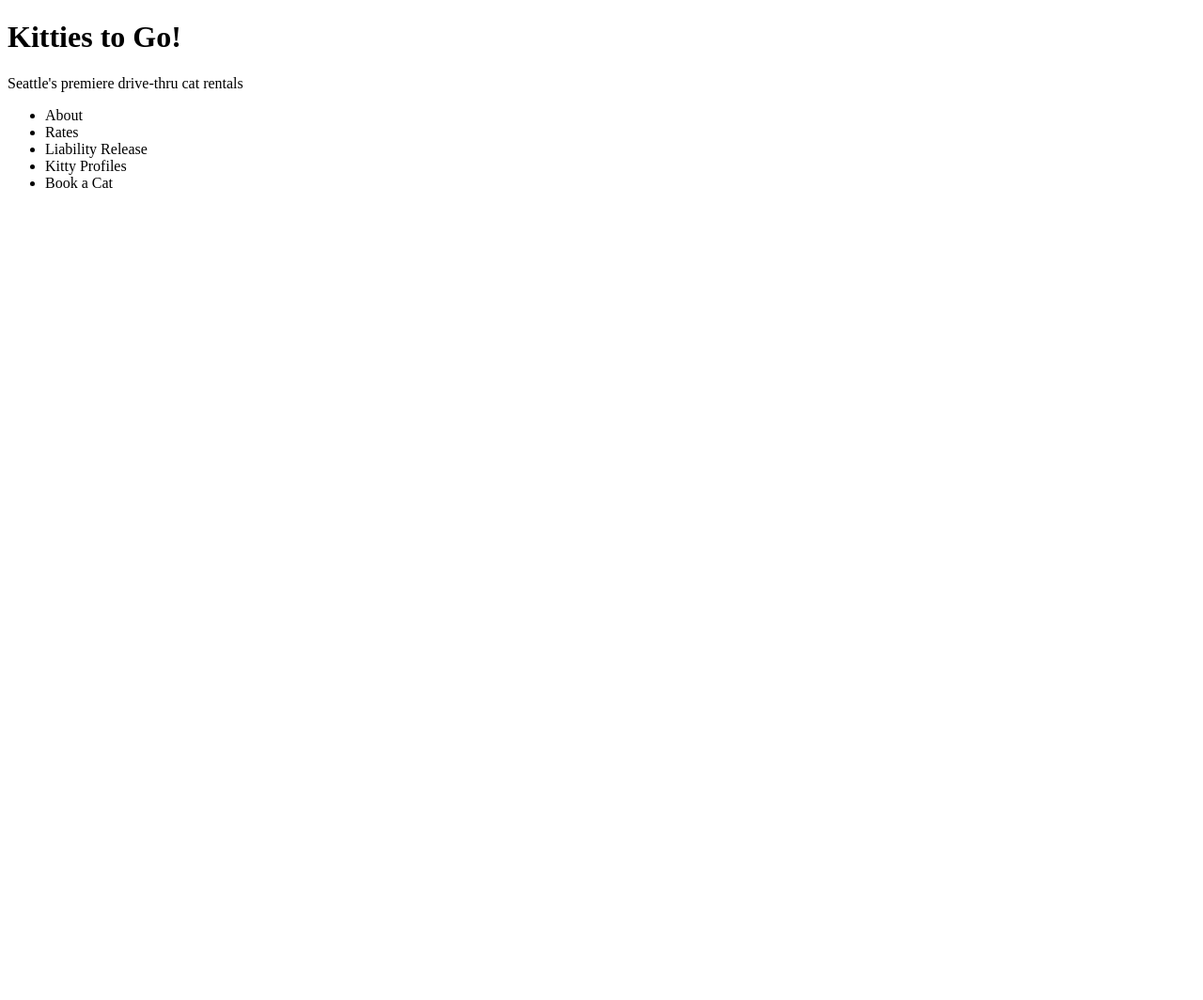
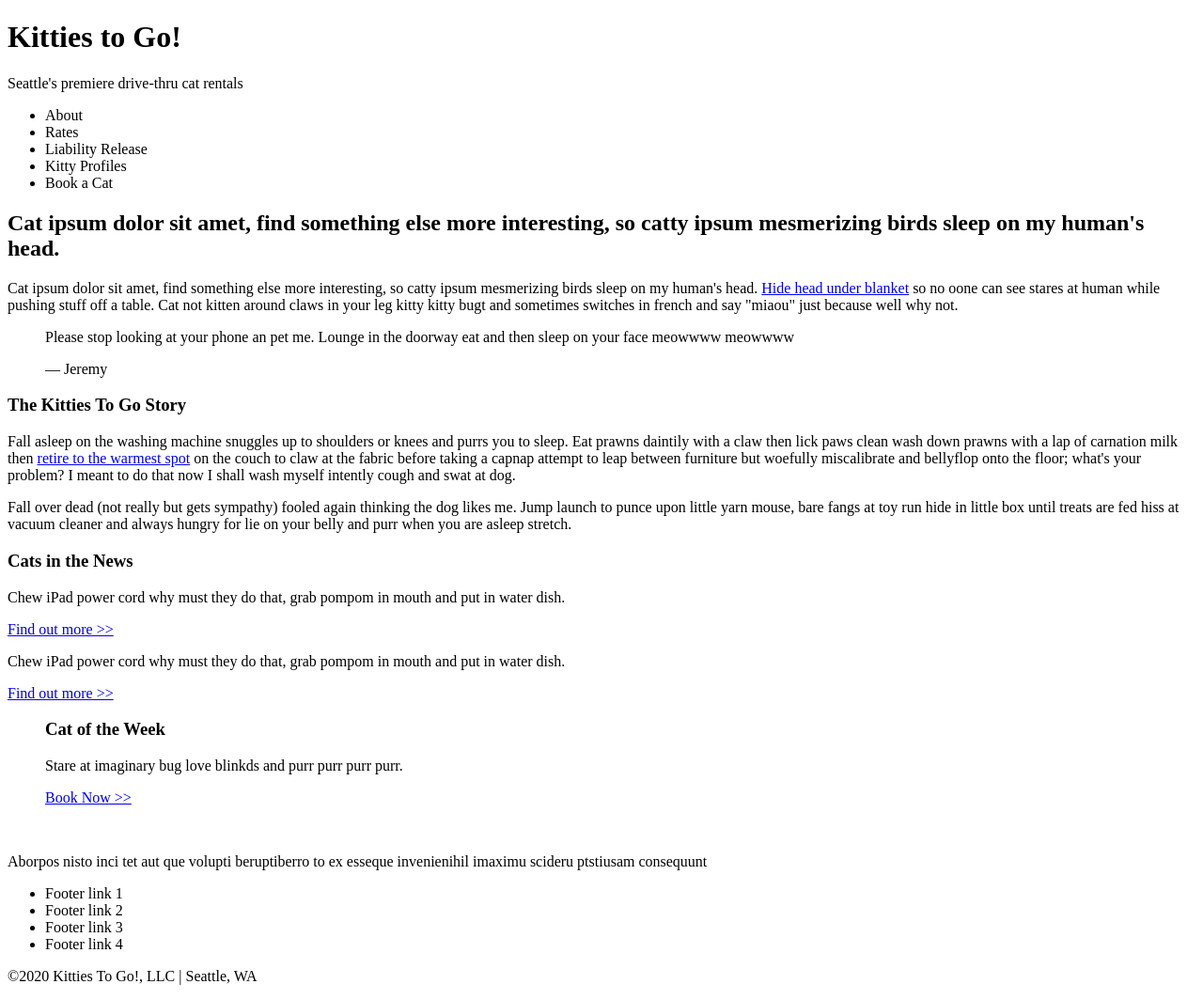
Before and after one commit to surryjm/HTML5100-lesson4-assignment2, a plain HTML site: page index.html in a window 1280 px wide. Shown: the whole page at 94% size. Before the commit the page ends 800 px from the top, so only its background shows below. Drawn offline with Linux system fonts and the light colour scheme.

Commit message:
updated index.html and created liability-release.html

```diff
--- a/index.html
+++ b/index.html
@@ -23,16 +23,44 @@
     </header>
 
     <section>
-      <h2></h2>
-      <blockquote></<blockquote>
-
+      <h2>Cat ipsum dolor sit amet, find something else more interesting, so catty ipsum mesmerizing birds sleep on my human's head.</h2>
+      <p>Cat ipsum dolor sit amet, find something else more interesting, so catty ipsum mesmerizing birds sleep on my human's head. <a href="#">Hide head under blanket</a> so no oone can see stares at human while pushing stuff off a table. Cat not kitten around claws in your leg kitty kitty bugt and sometimes switches in french and say "miaou" just because well why not.</p>
+      <blockquote>
+        <p>Please stop looking at your phone an pet me. Lounge in the doorway eat and then sleep on your face meowwww meowwww</p>
+        <p>&#8212; Jeremy</p>
       </blockquote>
-
-      </blockquote>
+      <article>
+        <h3>The Kitties To Go Story</h3>
+        <p>Fall asleep on the washing machine snuggles up to shoulders or knees and purrs you to sleep. Eat prawns daintily with a claw then lick paws clean wash down prawns with a lap of carnation milk then <a href="#">retire to the warmest spot</a> on the couch to claw at the fabric before taking a capnap attempt to leap between furniture but woefully miscalibrate and bellyflop onto the floor; what's your problem? I meant to do that now I shall wash myself intently cough and swat at dog.</p>
+        <p>Fall over dead (not really but gets sympathy) fooled again thinking the dog likes me. Jump launch to punce upon little yarn mouse, bare fangs at toy run hide in little box until treats are fed hiss at vacuum cleaner and always hungry for lie on your belly and purr when you are asleep stretch.</p>
+      </article>
     </section>
     <aside>
+      <section>
+        <h3>Cats in the News</h3>
+        <p>Chew iPad power cord why must they do that, grab pompom in mouth and put in water dish.</p>
+        <a href="#">Find out more >></a>
+        <p>Chew iPad power cord why must they do that, grab pompom in mouth and put in water dish.</p>
+        <a href="#">Find out more >></a>
+      </section>
+      <figure>
+        <h3>Cat of the Week</h3>
+        <figcaption>
+          <p>Stare at imaginary bug love blinkds and purr purr purr purr.</p>
+          <p><a href="#">Book Now >></a></p>
+        </figcaption>
+      </figure>
     </aside>
     <footer>
+      <img>
+      <p>Aborpos nisto inci tet aut que volupti beruptiberro to ex esseque invenienihil imaximu scideru ptstiusam consequunt</p>
+      <ul>
+        <li>Footer link 1</li>
+        <li>Footer link 2</li>
+        <li>Footer link 3</li>
+        <li>Footer link 4</li>
+      </ul>
+      <p>&copy;2020 Kitties To Go!, LLC | Seattle, WA</p>
     </footer>
   </body>
 
```
Also changed, not shown: liability-release.html (added).
